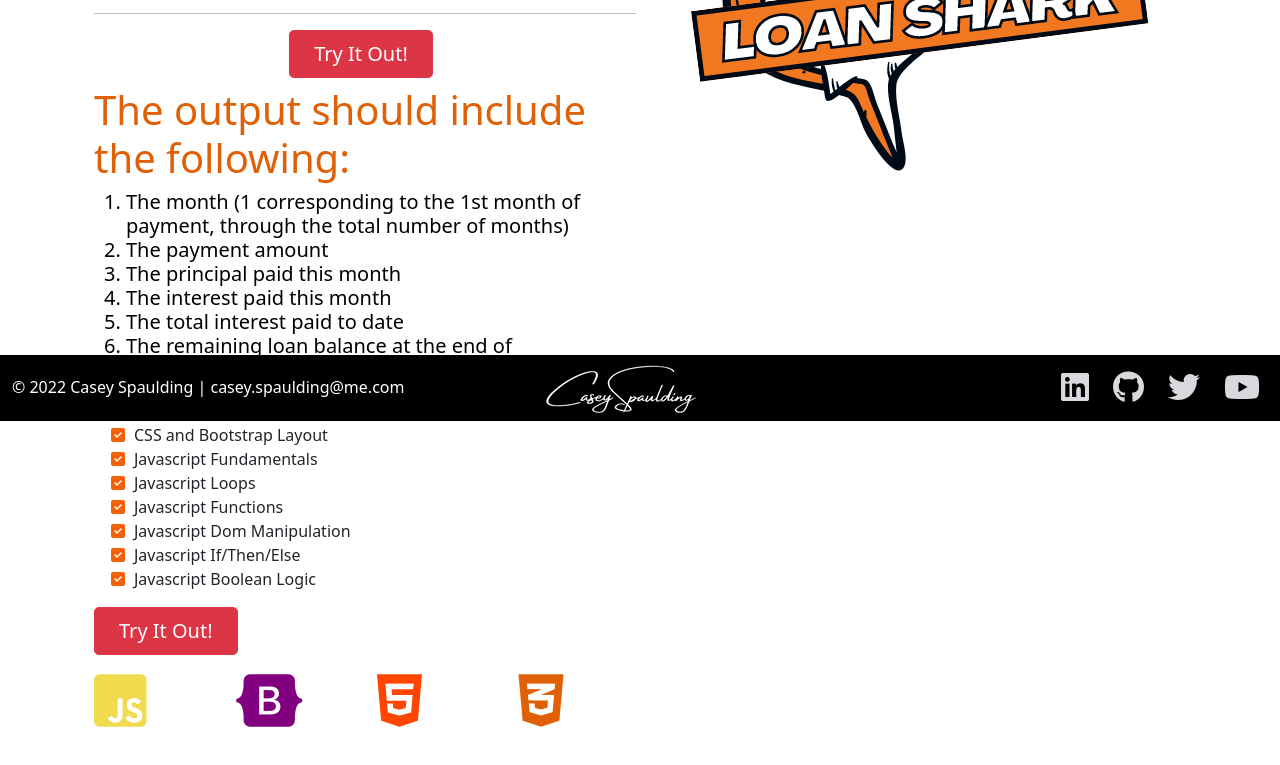
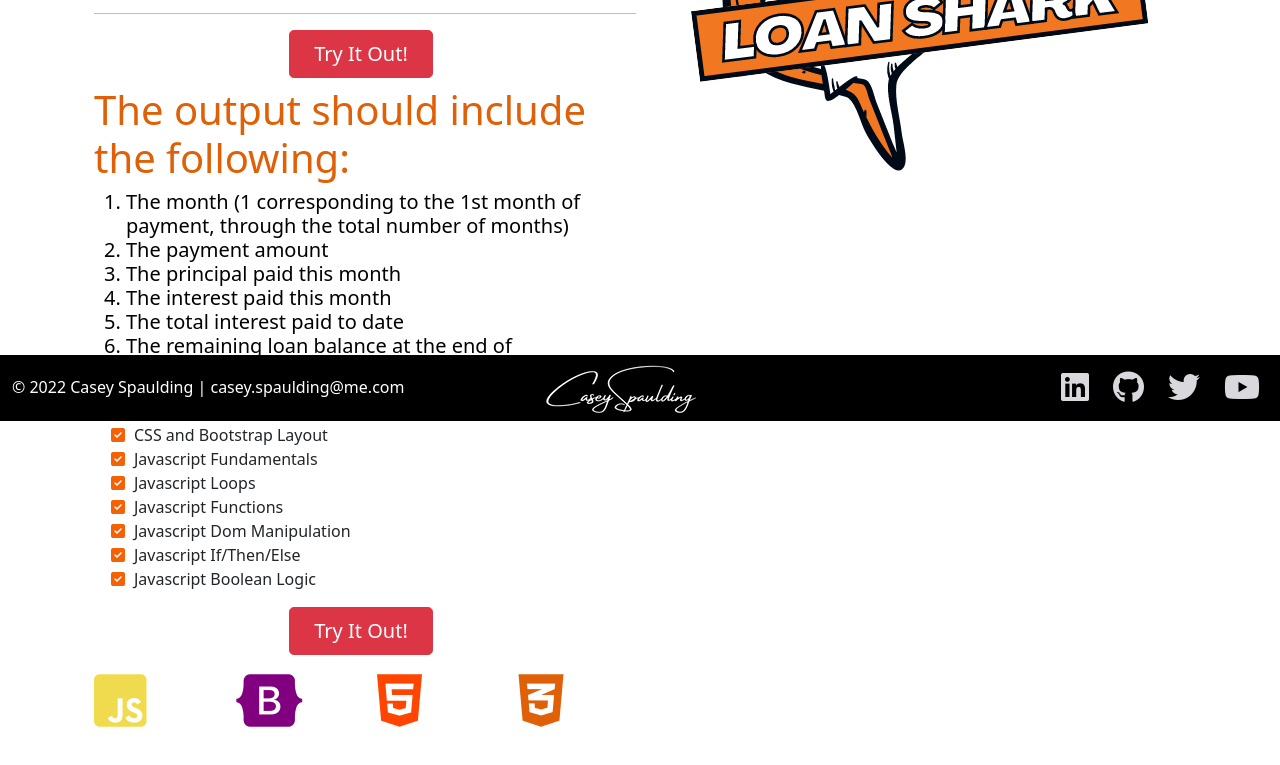
Before and after one commit to caseyspaulding/loanshark, a plain HTML site: page index.html in a window 1280 px wide. Shown: the part 379-1144 px from the top of the page. Drawn offline with nearby package versions, Linux system fonts and the light colour scheme.

Commit message:
centered button

```diff
--- a/index.html
+++ b/index.html
@@ -100,7 +100,7 @@
                     <li><span class="fa-li"><i class="fa fa-check-square"></i></span>Javascript If/Then/Else</li>
                     <li><span class="fa-li"><i class="fa fa-check-square"></i></span>Javascript Boolean Logic</li>
                     </ul>
-                    <div>
+                    <div class="text-center">
                         <a type="button" class="btn btn-danger btn-lg px-4 me-md-2" href="app.html"> Try It Out!</a>
                     </div>
                 </div>
```
